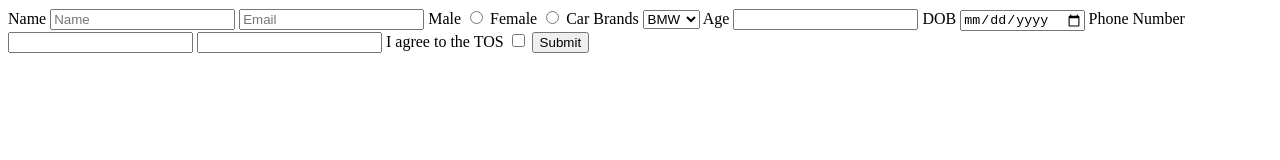
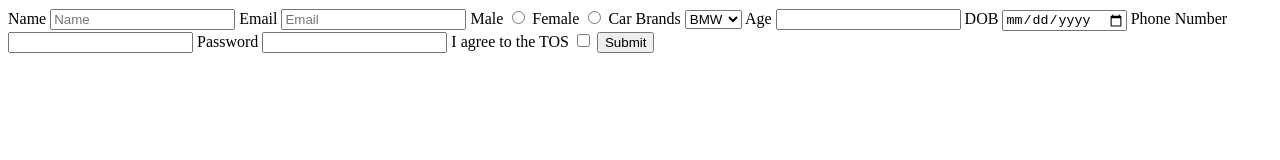
Before and after one commit to acciojob/signup-form-car-khushibuilds-dev, a website: page main.html in a window 1280 px wide. Drawn offline with Linux system fonts and the light colour scheme.

Commit message:
created a submission

```diff
--- a/main.html
+++ b/main.html
@@ -12,10 +12,10 @@
 		<label for="name">Name</label>
 		<input type="text" id="name" placeholder="Name" required>
 
-		<label for="email"></label>
+		<label for="email">Email</label>
 		<input type="email" id="email" placeholder="Email" required>
 
-		<label for="">Male</label>
+		<label for="gender_m">Male</label>
 		<input type="radio" id="gender_m" required name="gender">
 
 
@@ -25,7 +25,7 @@
 
 
         <label for="cars">Car Brands</label>
-		<select required placeholder="--Please choose an option--" id="cars">
+		<select placeholder="--Please choose an option--" id="cars" required>
 			<option>BMW</option>
 			<option>Audi</option>
 			<option>Thaar</option>
@@ -44,7 +44,7 @@
 		<input type="tel" required id="tel" palceholder="xxx-xxx-xxxx">
 
 
-		<label for="password"></label>
+		<label for="password">Password</label>
 		<input type="password" required id="password" palceholder="password">
 
 
```
